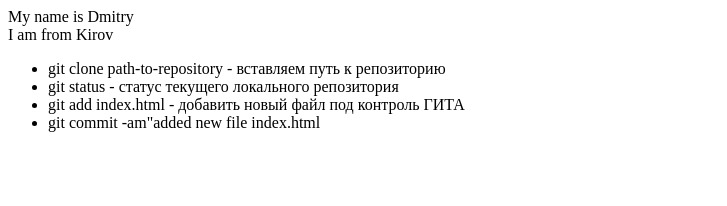
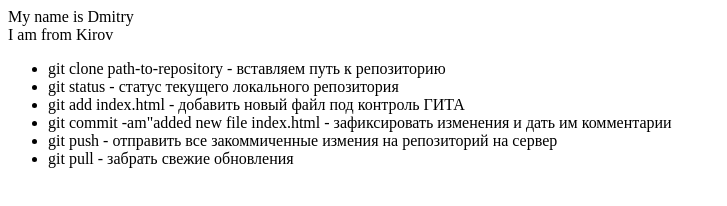
Before and after one commit to kibeshev87/git-lesson, a plain HTML site: page index.html in a window 1280 px wide. Shown: the whole page, without its empty margins (0-727 px from the left). Drawn offline with Linux system fonts and the light colour scheme.

Commit message:
added push-pull instruction to html

```diff
--- a/index.html
+++ b/index.html
@@ -9,6 +9,8 @@
 		<li>git clone path-to-repository - вставляем путь к репозиторию </li>
 		<li>git status - статус текущего локального репозитория</li>
 		<li>git add index.html - добавить новый файл под контроль ГИТА</li>
-		<li>git commit -am"added new file index.html</li>
+		<li>git commit -am"added new file index.html - зафиксировать изменения и дать им комментарии</li>
+		<li>git push - отправить все закоммиченные измения на репозиторий на сервер </li>
+		<li>git pull - забрать свежие обновления</li>
 	</ul>
 </div>
```
